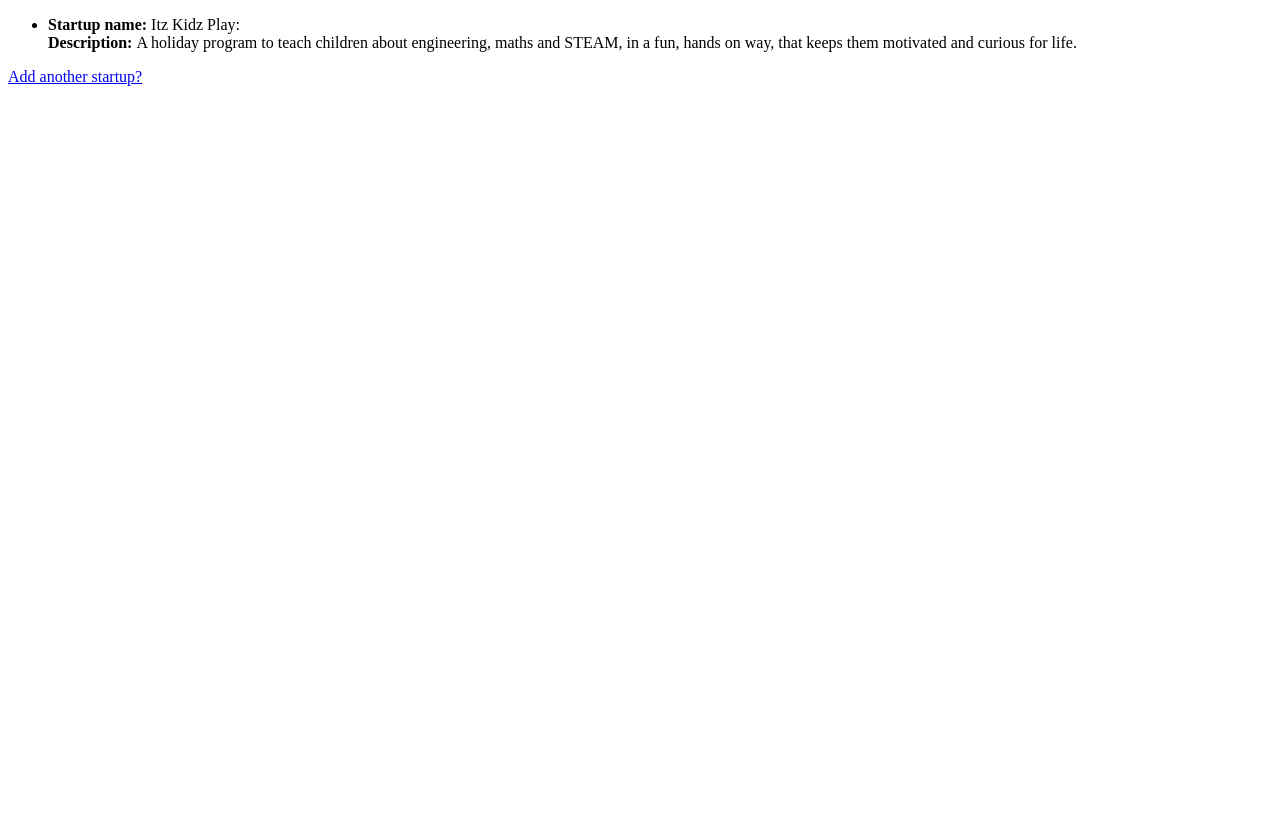
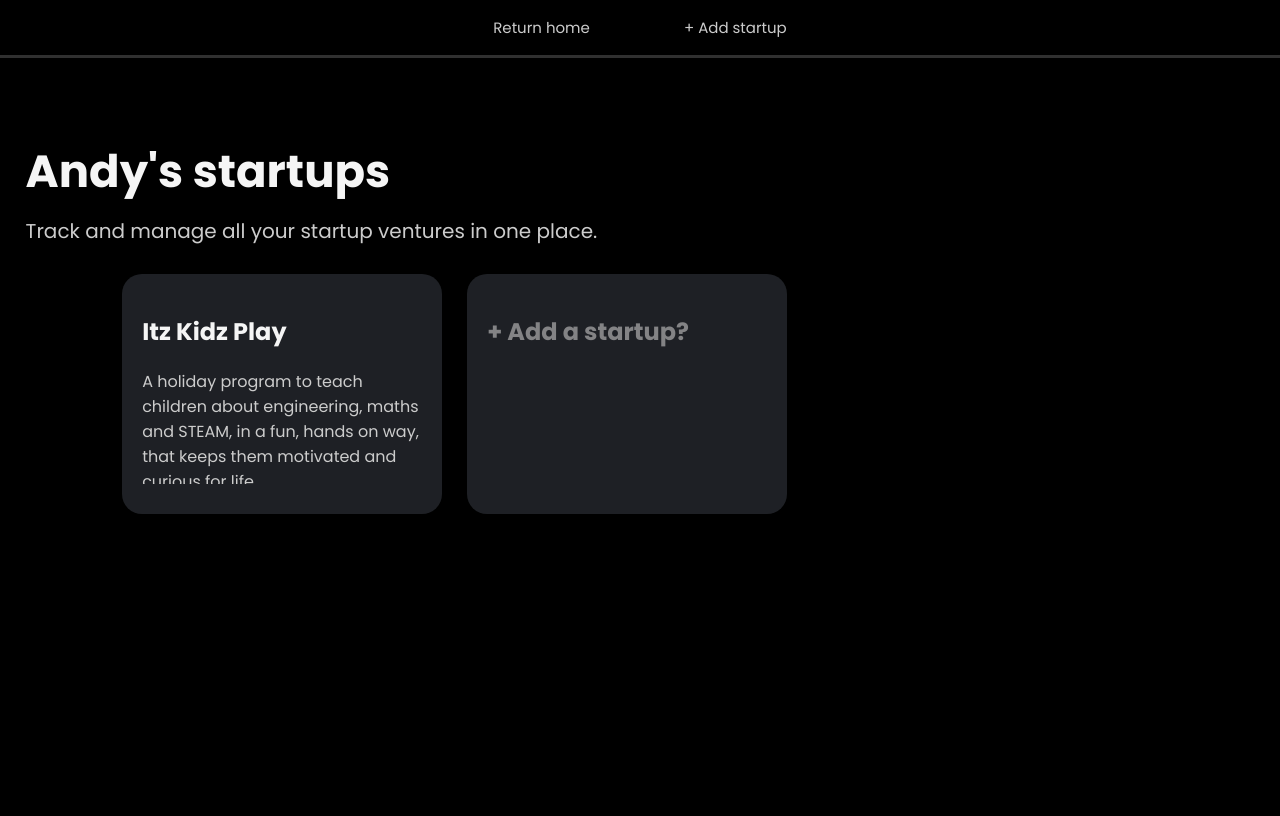
Before and after one commit to AndyMasc/Lumen, a Django app: page /workspace/dashboard/ in a window 1280 px wide. Before the commit the page ends 86 px from the top, so only its background shows below. Run offline with Django 5.2, Linux system fonts and the light colour scheme; a user stored in the database is signed in; data comes from the database, SQL or seed files in the repository; both versions use the stored data as it was after the commit.

Commit message:
Style startup dashboard

```diff
--- a/authenticate/templates/authenticate/register.html
+++ b/authenticate/templates/authenticate/register.html
@@ -2,8 +2,7 @@
 
 {% block head %}
     {% load static %}
-    <link rel="stylesheet"  href="{% static 'authenticate/css/register.css' %}">
-
+    <link rel="stylesheet"  href="{% static 'authenticate/css/auth_style.css' %}">
 {% endblock %}
 
 {% block content %}
--- a/home/templates/home/index.html
+++ b/home/templates/home/index.html
@@ -2,7 +2,7 @@
 
 {% block head %}
     {% load static %}
-    <link rel="stylesheet" href="{% static 'home/css/style.css' %}">
+    <link rel="stylesheet" href="{% static 'home/css/home_style.css' %}">
 {% endblock %}
 
 {% block content %}
--- a/templates/base.html
+++ b/templates/base.html
@@ -6,7 +6,6 @@
           content="width=device-width, user-scalable=no, initial-scale=1.0, maximum-scale=1.0, minimum-scale=1.0">
     <meta http-equiv="X-UA-Compatible" content="ie=edge">
     <title> Lumen </title>
-
     <style>
         @import url('https://fonts.googleapis.com/css2?family=Poppins:ital,wght@0,100;0,200;0,300;0,400;0,500;0,600;0,700;0,800;0,900;1,100;1,200;1,300;1,400;1,500;1,600;1,700;1,800;1,900&display=swap');
     </style>
--- /dev/null
+++ b/workspace/static/workspace/css/dash_style.css
@@ -0,0 +1,98 @@
+body {
+    background-color: black;
+    min-height: 100vh;
+}
+
+.navbar {
+    display: flex;
+    position: fixed;
+    background-color: black;
+    width: 100%;
+    height: 55px;
+    justify-content: center;
+    align-items: center;
+    gap: 5%;
+    top: 0;
+    left: 0;
+    border-bottom: solid #303030;
+    z-index: 1000;
+}
+
+.navbar a {
+    font-family: Poppins;
+    font-size: 15px;
+    text-decoration: none;
+    color: #cccccc;
+    padding: 8px 15px;
+    border-radius: 10px;
+    transition: all 0.4s ease;
+    transform: scale(1);
+}
+
+.navbar a:hover {
+    background-color: #363636;
+    color: WhiteSmoke;
+}
+
+.container {
+    width: 100%;
+    margin-top: 100px;
+    position: absolute;
+    display: flex;
+    left: 0;
+}
+
+.heading {
+    position: absolute;
+    width: 100%;
+    left: 0;
+}
+
+.heading h1 {
+    color: WhiteSmoke;
+    font-family: Poppins;
+    font-size: 45px;
+    margin-bottom: 10px;
+    margin-left: 2%;
+}
+
+.heading p {
+    color: #cccccc;
+    font-family: Poppins;
+    font-size: 20px;
+    margin-top: 10px;
+    margin-left: 2%;
+}
+
+.widgets-container {
+    width: 100%;
+    margin: 13% 2% 2% 0;
+    box-sizing: border-box;
+    display: grid;
+    grid-template-columns: repeat(auto-fill, 320px);
+    justify-content: center;
+    gap: 2%;
+}
+
+.startup-widget {
+    padding: 20px;
+    height: 200px;
+    background-color: #1e2025;
+    border-radius: 20px;
+    transition: all 0.5s ease-in-out;
+    transform: scale(1);
+}
+
+.startup-widget:hover {
+    transform: translateY(-7px);
+    background-color: #292c33;
+    border-top: solid 2px WhiteSmoke;
+}
+
+.startup-widget-contents {
+    color: WhiteSmoke;
+    font-family: Poppins;
+    overflow: hidden;
+    height: 95%;
+    cursor: pointer;
+}
--- a/workspace/templates/workspace/add_startup.html
+++ b/workspace/templates/workspace/add_startup.html
@@ -1,4 +1,9 @@
 {% extends 'base.html' %}
+
+{% block head %}
+    {% load static %}
+    <link rel="stylesheet" href="{% static 'home/css/dash_style.css' %}">
+{% endblock %}
 
 {% block content %}
     <h1> Tell us about your startup </h1>
--- a/workspace/templates/workspace/dashboard.html
+++ b/workspace/templates/workspace/dashboard.html
@@ -1,16 +1,40 @@
 {% extends 'base.html' %}
 
+{% block head %}
+    {% load static %}
+    <link rel="stylesheet" href="{% static 'workspace/css/dash_style.css' %}">
+{% endblock %}
+
 {% block content %}
-    {% if startups %}
-        <ul>
-            {% for startup in startups %}
-                <li>
-                    <b> Startup name: </b> {{ startup.startupName }}: <br>
-                    <b> Description: </b> {{ startup.description }} <br> </li>
-            {% endfor %}
-        </ul>
-        <a href="{% url 'workspace:add_startup' %}"> Add another startup? </a>
-    {% else %}
-        <h3> You have not added any startup ideas yet. <a href="{% url 'workspace:add_startup' %}"> Add? </a> </h3>
-    {% endif %}
+    <div class="navbar">
+        {% if user.is_authenticated %}
+            <a href="{% url 'home:index' %}"> Return home </a>
+            <a href="{% url 'workspace:add_startup' %}"> + Add startup </a>
+        {% endif %}
+    </div>
+    <div class="container">
+        <div class="heading">
+            <h1> {{ request.user.username}}'s startups </h1>
+            <p> Track and manage all your startup ventures in one place. </p>
+        </div>
+        <div class="widgets-container">
+            {% if startups %}
+                {% for startup in startups %}
+                    <div class="startup-widget">
+                        <div class="startup-widget-contents">
+                            <h2> {{ startup.startupName }} </h2>
+                            <p style="color:#cccccc;"> {{ startup.description }} </p>
+                        </div>
+                    </div>
+                {% endfor %}
+            {% endif %}
+            <div class="startup-widget">
+                <a href="{% url 'workspace:add_startup' %}" style="text-decoration:none;">
+                    <div class="startup-widget-contents">
+                        <h2 style="color:#838385;"> + Add a startup? </h2>
+                    </div>
+                </a>
+            </div>
+        </div>
+    </div>
 {% endblock %}
--- a/workspace/templates/workspace/startup_evaluation.html
+++ /dev/null
@@ -1,6 +0,0 @@
-{% extends 'base.html' %}
-
-{% block content %}
-    {{ startup.startupName }} <br>
-    {{ evaluation.overview }}
-{% endblock %}
--- a/workspace/views.py
+++ b/workspace/views.py
@@ -1,7 +1,6 @@
 from django.shortcuts import render, redirect
 
 # Create your views here.
-from django.views import generic
 from .models import startupIdea
 from django.contrib.auth.decorators import login_required
 
```
Also changed, not shown: home/static/home/css/home_style.css (renamed from home/static/home/css/style.css, +4 -3 lines), authenticate/static/authenticate/css/auth_style.css (renamed from authenticate/static/authenticate/css/register.css), db.sqlite3. Lines whose indentation alone changed are shown as unchanged.
